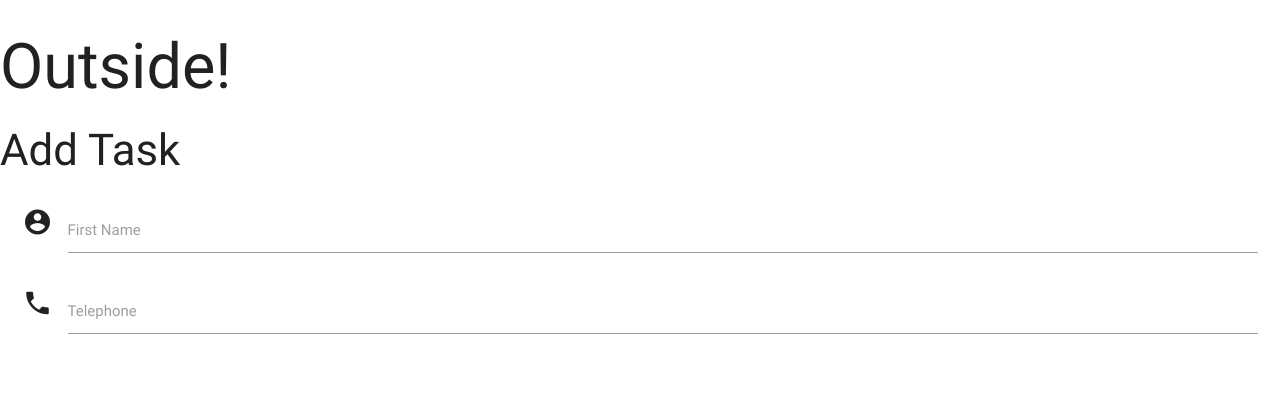
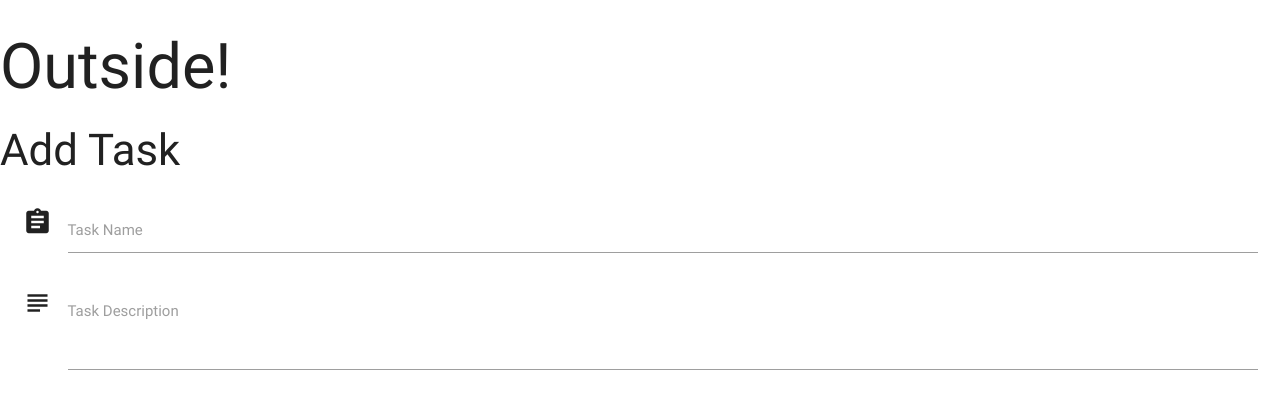
Before and after one commit to anteCedens/Task-Manager-practice-project, a Flask app: page /add_task in a window 1280 px wide. Shown: the top 415 px of the page. Run offline with Flask 2, Linux system fonts and the light colour scheme; some libraries are stand-ins or nearby versions.

Commit message:
Styling the addtask.html. More specifically, the Task Name and Task Description fields

```diff
--- a/templates/addtask.html
+++ b/templates/addtask.html
@@ -6,14 +6,14 @@
   <form class="col s12">
     <div class="row">
       <div class="input-field col s12">
-        <i class="material-icons prefix">account_circle</i>
-        <input id="icon_prefix" type="text" class="validate" />
-        <label for="icon_prefix">First Name</label>
+        <i class="material-icons prefix">assignment</i>
+        <input id="task_name" name="task_name" type="text" class="validate" />
+        <label for="icon_prefix">Task Name</label>
       </div>
       <div class="input-field col s12">
-        <i class="material-icons prefix">phone</i>
-        <input id="icon_telephone" type="tel" class="validate" />
-        <label for="icon_telephone">Telephone</label>
+        <i class="material-icons prefix">subject</i>
+        <textarea id="task_description" name="task_description" class="materialize-textarea"></textarea>
+        <label for="icon_telephone">Task Description</label>
       </div>
     </div>
   </form>
```
